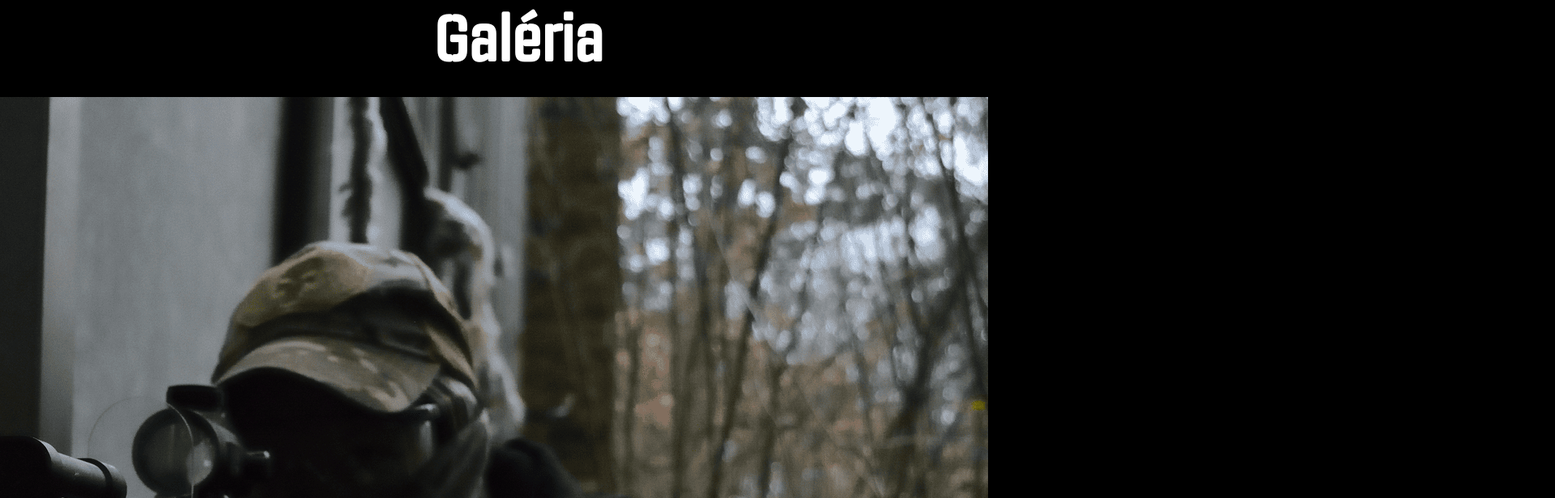
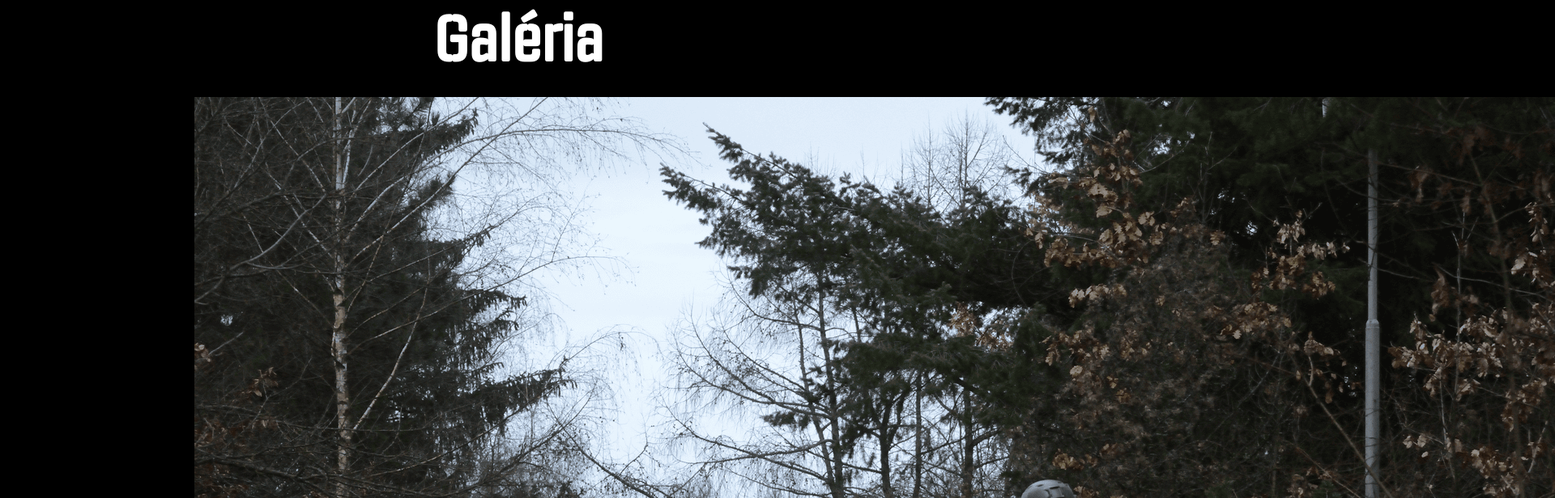
Before and after one commit to Hyperxion/kat-fe, a React (Vite) app: page / in a window 1280 px wide. Shown: the part 2220-2836 px from the top of the page at 81% size, 1920 px wide, since content can reach past the window. Built offline with nearby package versions, Linux system fonts and the light colour scheme.

Commit message:
WIP: Gallery section

```diff
--- a/src/components/GallerySection.jsx
+++ b/src/components/GallerySection.jsx
@@ -5,8 +5,6 @@ const images = [];
 for (let i = 1; i < 12; i++) {
   images.push(`/gallery/img${i}.png`);
 }
-
-console.log(`-----> images is: ${JSON.stringify(images, null, 2)}`);
 
 export function GallerySection() {
   const [currentIndex, setCurrentIndex] = useState(0);
@@ -25,8 +23,10 @@ export function GallerySection() {
   };
 
   return (
-    <div className="gallery-image">
-      <img src={images[3]} alt={`Image ${currentIndex + 1}`} />
+    <div className="content-wrapper">
+    <div className="intro-image">
+      <img src={images[2]} alt={`Image ${currentIndex + 1}`} />
+    </div>
     </div>
   );
 }
--- a/src/components/ImageModal.jsx
+++ b/src/components/ImageModal.jsx
@@ -19,7 +19,13 @@ Modal.setAppElement('#root'); // Set the app root element
 export function ImageModal({ isOpen, closeModal, imageSrc }) {
   return (
     <Modal isOpen={isOpen} onRequestClose={closeModal} style={customStyles}>
-      <img src={imageSrc} alt="Enlarged Image" />
+      <div>
+        <input type="image" className="image-btn" src="/left_arrow.png" />
+        {/* <button style={{background: url(left_arrow.png)}}>Previous</button> */}
+        <img src={imageSrc} alt="Enlarged Image" />
+        {/* <button>Next</button> */}
+        <input type="image" className="image-btn" src="/right_arrow.png" />
+      </div>
     </Modal>
   );
 }
```
Also changed, not shown: public/left_arrow.png (added), public/right_arrow.png (added).
